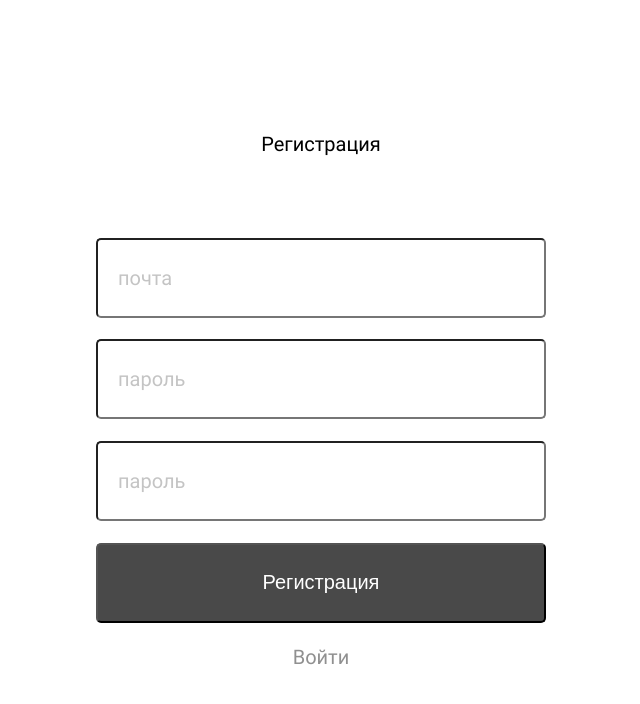
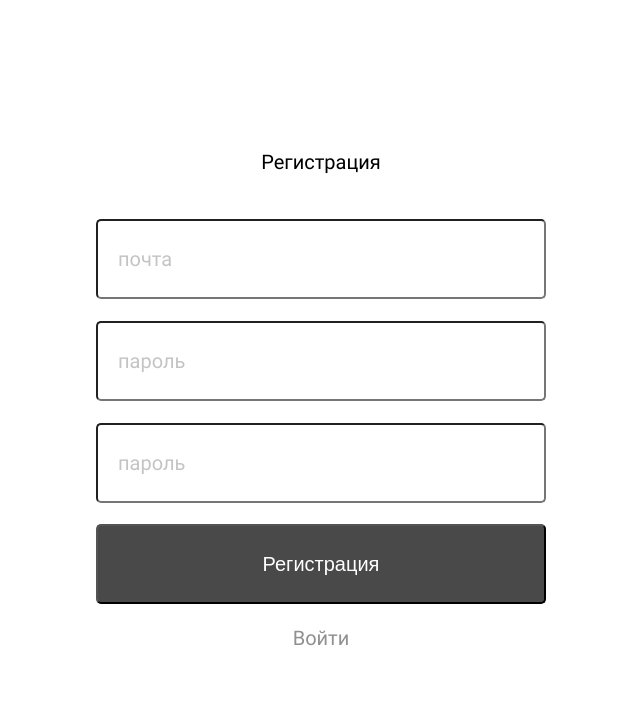
Before and after one commit to matyexd/todo-frontend, a React (Create React App) app: page /signup in a window 1280 px wide. Shown: the top 704 px of the page, without its empty margins (319-959 px from the left). Built offline with nearby package versions, Linux system fonts and the light colour scheme.

Commit message:
Изменил пару мержинов

```diff
--- a/src/components/Auth/LogIn/style.css
+++ b/src/components/Auth/LogIn/style.css
@@ -22,7 +22,7 @@
 }
 
 .LogIn-topContainer {
-    height: 427px;
+    height: 410px;
     flex-direction: column;
     justify-content: space-between;
     display: flex;
--- a/src/components/Auth/SignUp/style.css
+++ b/src/components/Auth/SignUp/style.css
@@ -22,7 +22,7 @@
 }
 
 .SignUp-topContainer {
-    height: 537px;
+    height: 500px;
     flex-direction: column;
     justify-content: space-between;
     display: flex;
```
